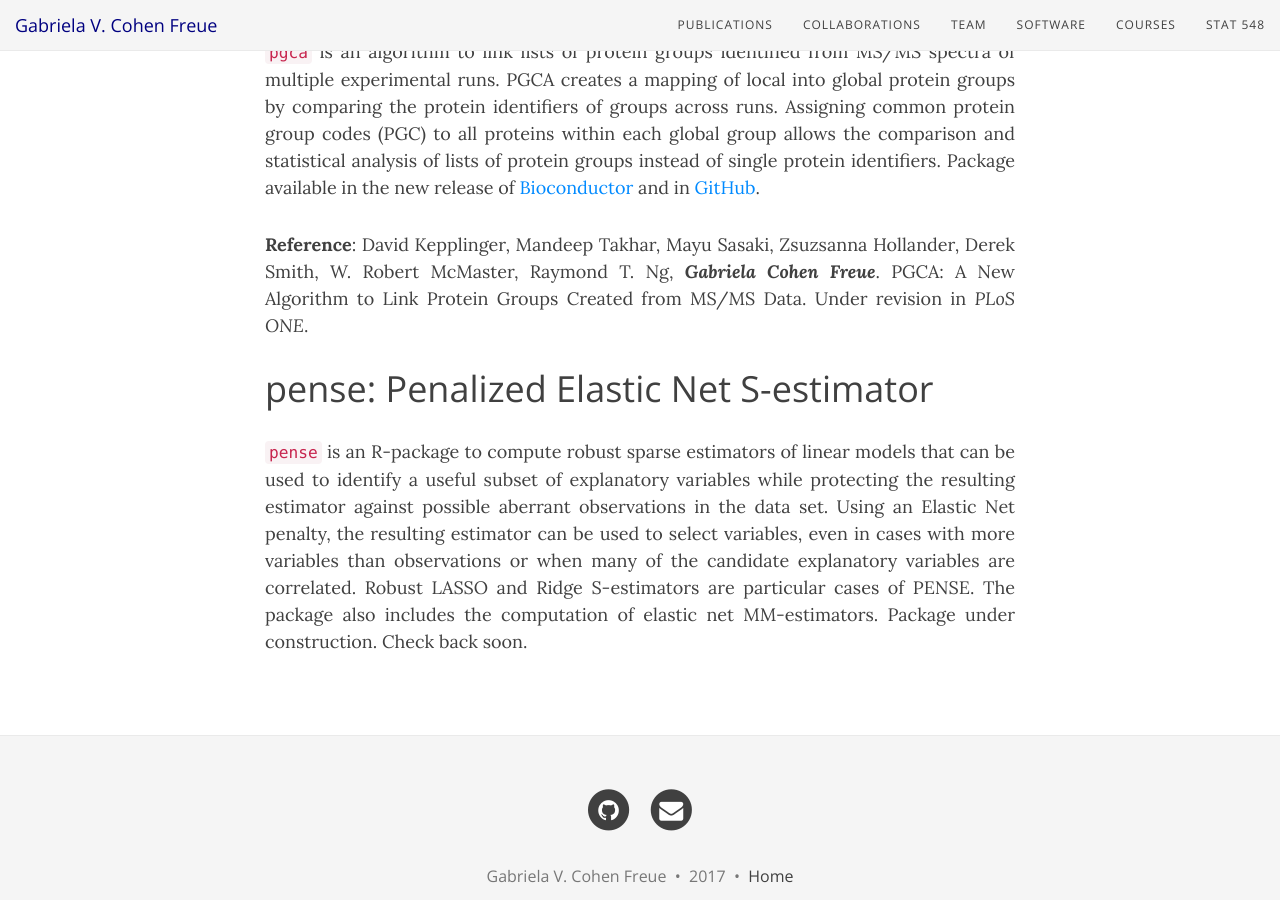
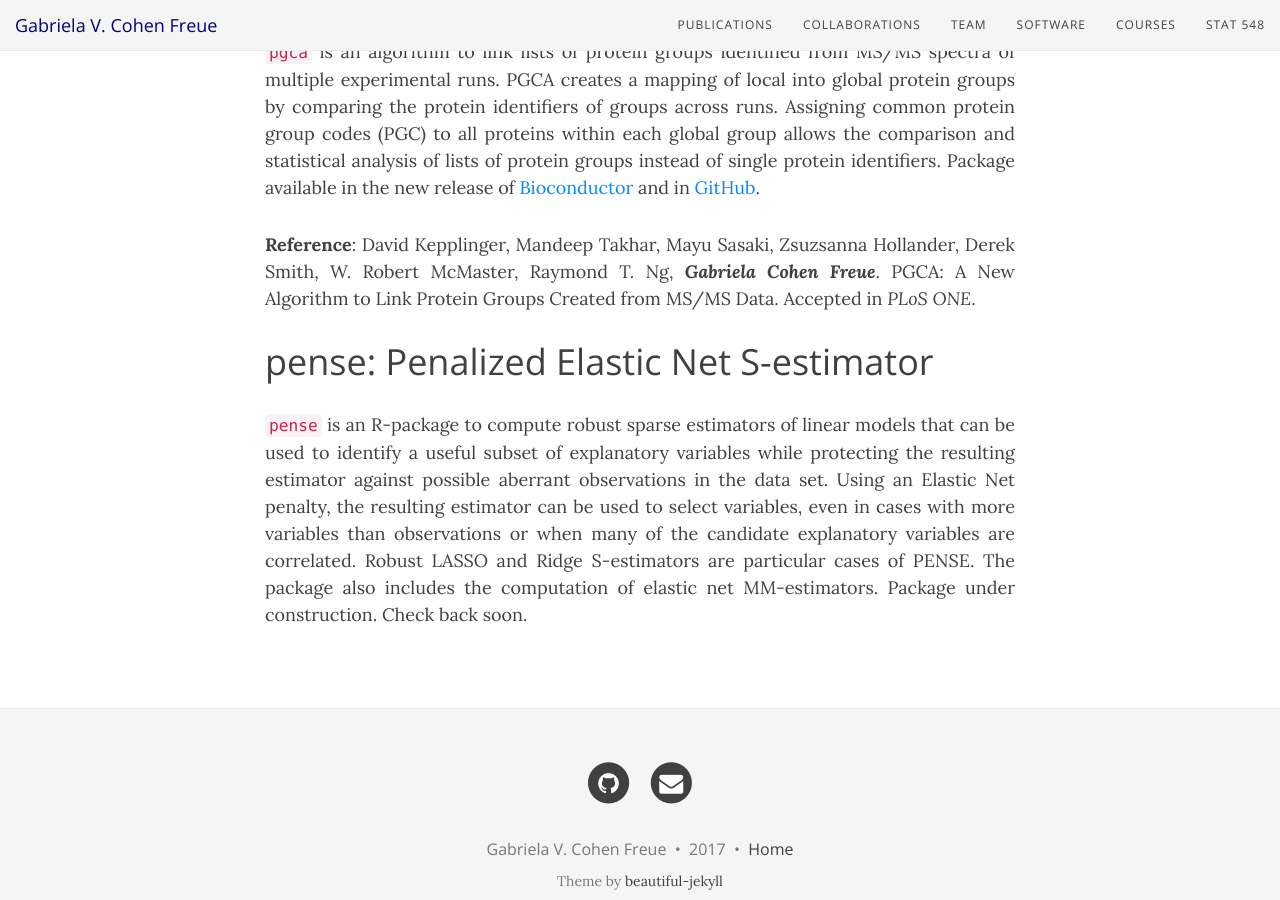
Before and after one commit to gcohenfr/gcohenfr.github.io, a Jekyll site: the page built from software.md, in a window 1280 px wide and 900 px high, scrolled down 937 px. Built offline with Jekyll 4.4.1, drawn with Linux system fonts in a browser that asks for light colours; nearby versions of some CDN libraries.

Commit message:
Update software.md

```diff
--- a/software.md
+++ b/software.md
@@ -17,7 +17,7 @@
 # [pgca](https://bioconductor.org/packages/pgca/): Protein Group Code Algorithm
 `pgca` is an algorithm to link lists of protein groups identified from MS/MS spectra of multiple experimental runs. PGCA creates a mapping of local into global protein groups by comparing the protein identifiers of groups across runs. Assigning common protein group codes (PGC) to all proteins within each global group allows the comparison and statistical analysis of lists of protein groups instead of single protein identifiers. Package available in the new release of [Bioconductor](https://bioconductor.org/packages/pgca/) and in [GitHub](https://github.com/gcohenfr/pgca).
 
-**Reference**: David Kepplinger, Mandeep Takhar, Mayu Sasaki, Zsuzsanna Hollander, Derek Smith, W. Robert McMaster, Raymond T. Ng, ***Gabriela Cohen Freue***. PGCA: A New Algorithm to Link Protein Groups Created from MS/MS Data. Under revision in *PLoS ONE*.
+**Reference**: David Kepplinger, Mandeep Takhar, Mayu Sasaki, Zsuzsanna Hollander, Derek Smith, W. Robert McMaster, Raymond T. Ng, ***Gabriela Cohen Freue***. PGCA: A New Algorithm to Link Protein Groups Created from MS/MS Data. Accepted in *PLoS ONE*.
 
 # pense: Penalized Elastic Net S-estimator
 `pense` is an R-package to compute robust sparse estimators of linear models that can be used to identify a useful subset of explanatory variables while protecting the resulting estimator against possible aberrant observations in the data set. Using an Elastic Net penalty, the resulting estimator can be used to select variables, even in cases with more variables than observations or when many of the candidate explanatory variables are correlated. Robust LASSO and Ridge S-estimators are particular cases of PENSE. The package also includes the computation of elastic net MM-estimators. Package under construction. Check back soon.
```
